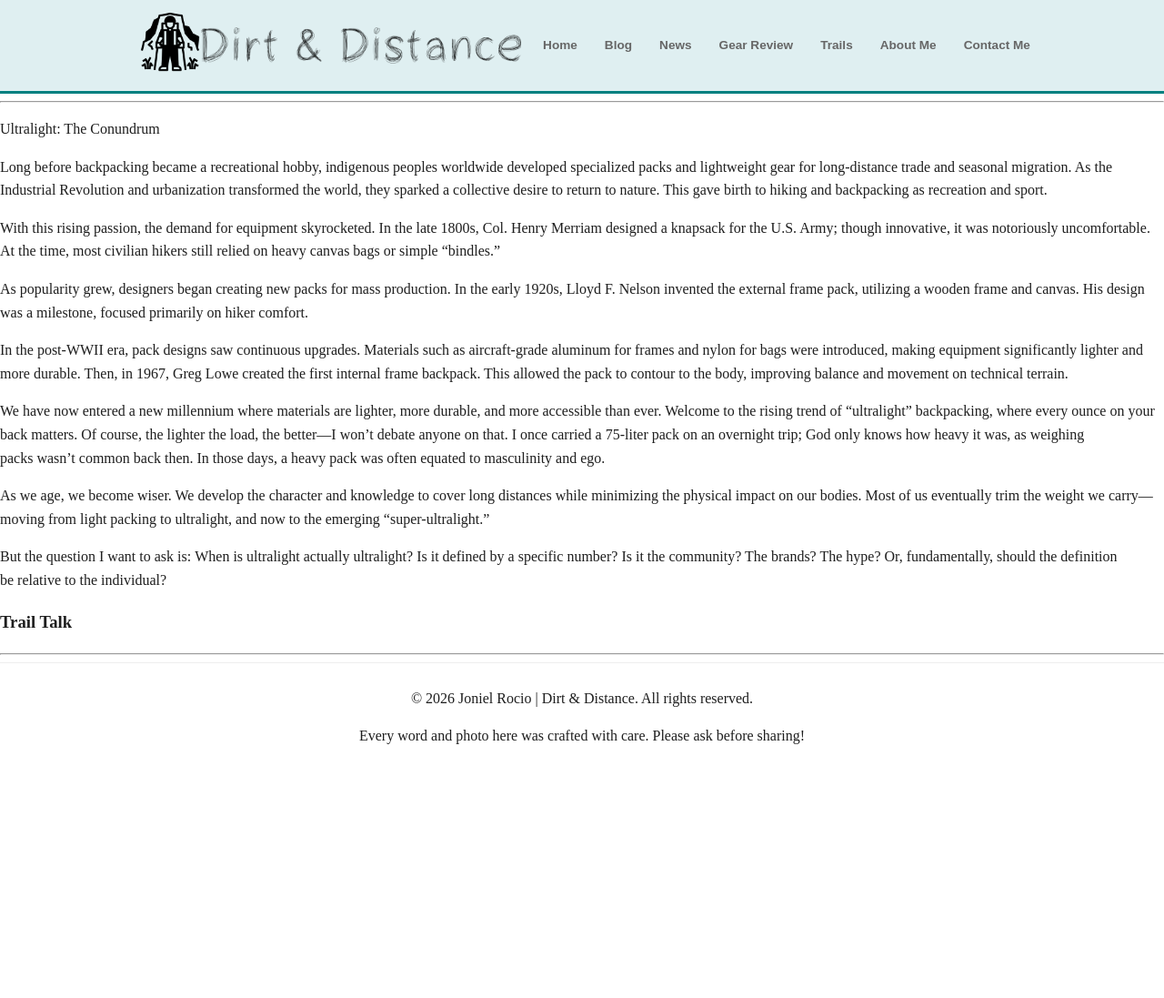
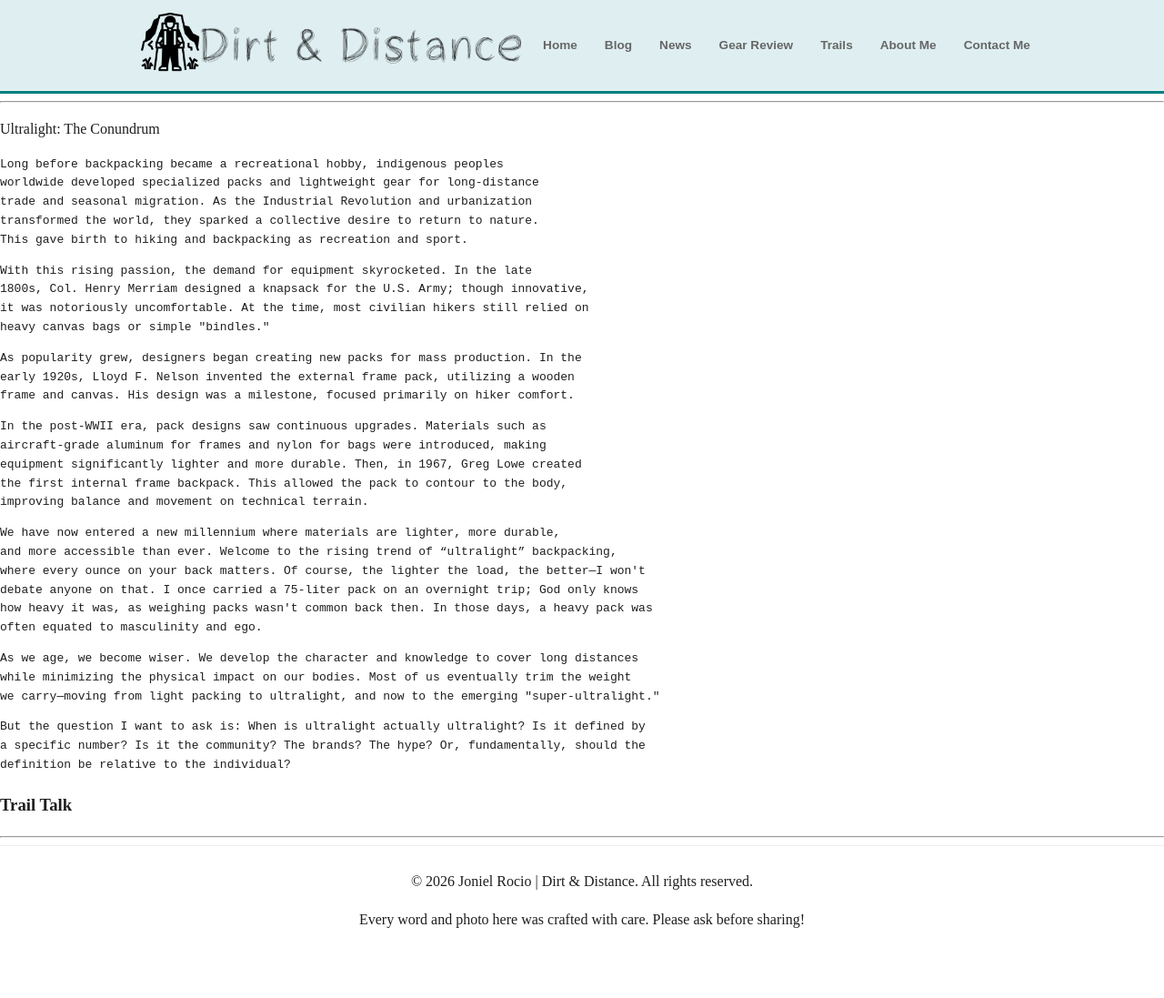
Before and after one commit to jonielrocio/jonielrocio.github.io, a Jekyll site: the page built from _posts/2026-05-01-ultralight-conundrum.md, in a window 1280 px wide. Shown: the whole page at 91% size. Built offline with Jekyll 4.4.1, drawn with Linux system fonts in a browser that asks for light colours; comment, search, counter and statistics services are not loaded; before the commit the page ends 900 px from its top, so only the background shows below that.

Commit message:
Update Posts “2026-05-01-ultralight-conundrum”

````diff
--- a/_posts/2026-05-01-ultralight-conundrum.md
+++ b/_posts/2026-05-01-ultralight-conundrum.md
@@ -6,41 +6,55 @@ date: 2026-05-01
 
 Ultralight: The Conundrum
 
+```plain
 Long before backpacking became a recreational hobby, indigenous peoples
 worldwide developed specialized packs and lightweight gear for long-distance
 trade and seasonal migration. As the Industrial Revolution and urbanization
 transformed the world, they sparked a collective desire to return to nature.
 This gave birth to hiking and backpacking as recreation and sport.
+```
 
+```plain
 With this rising passion, the demand for equipment skyrocketed. In the late
 1800s, Col. Henry Merriam designed a knapsack for the U.S. Army; though innovative,
 it was notoriously uncomfortable. At the time, most civilian hikers still relied on
 heavy canvas bags or simple "bindles."
+```
 
+```plain
 As popularity grew, designers began creating new packs for mass production. In the
 early 1920s, Lloyd F. Nelson invented the external frame pack, utilizing a wooden
 frame and canvas. His design was a milestone, focused primarily on hiker comfort.
+```
 
+```plain
 In the post-WWII era, pack designs saw continuous upgrades. Materials such as
 aircraft-grade aluminum for frames and nylon for bags were introduced, making
 equipment significantly lighter and more durable. Then, in 1967, Greg Lowe created
 the first internal frame backpack. This allowed the pack to contour to the body,
 improving balance and movement on technical terrain.
+```
 
+```plain
 We have now entered a new millennium where materials are lighter, more durable,
 and more accessible than ever. Welcome to the rising trend of “ultralight” backpacking,
 where every ounce on your back matters. Of course, the lighter the load, the better—I won't
 debate anyone on that. I once carried a 75-liter pack on an overnight trip; God only knows
 how heavy it was, as weighing packs wasn't common back then. In those days, a heavy pack was
 often equated to masculinity and ego.
+```
 
+```plain
 As we age, we become wiser. We develop the character and knowledge to cover long distances
 while minimizing the physical impact on our bodies. Most of us eventually trim the weight
 we carry—moving from light packing to ultralight, and now to the emerging "super-ultralight."
+```
 
+```plain
 But the question I want to ask is: When is ultralight actually ultralight? Is it defined by
 a specific number? Is it the community? The brands? The hype? Or, fundamentally, should the
 definition be relative to the individual?
+```
 
   <h3>Trail Talk</h3>
 
````
